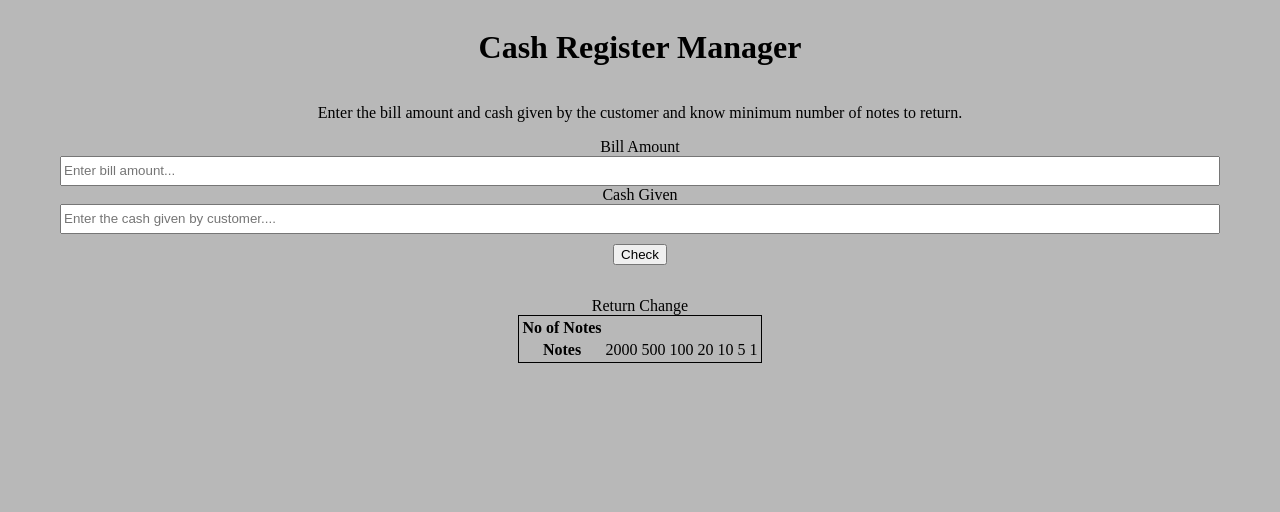
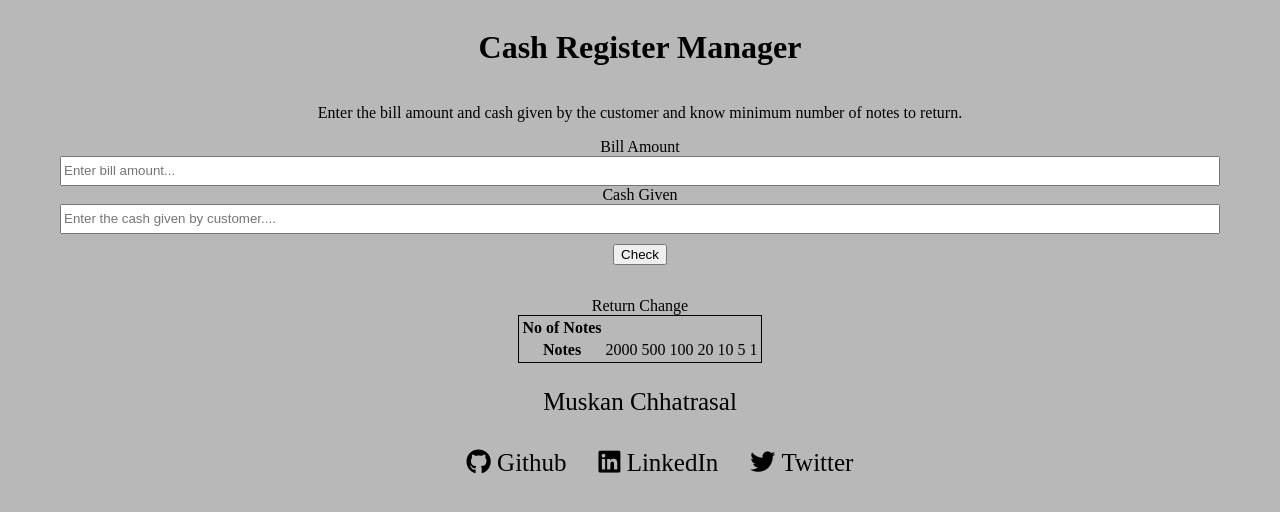
Before and after one commit to MuskanChhatrasal/Cash-Register, a plain HTML site: page index.html in a window 1280 px wide. Drawn offline with Linux system fonts and the light colour scheme.

Commit message:
link added

```diff
--- a/index.html
+++ b/index.html
@@ -5,6 +5,9 @@
     <meta http-equiv="X-UA-Compatible" content="IE=edge">
     <meta name="viewport" content="width=device-width, initial-scale=1.0">
     <link rel="stylesheet" href="style.css">
+    <link rel="stylesheet" href="https://cdnjs.cloudflare.com/ajax/libs/font-awesome/5.15.3/css/all.min.css"
+        integrity="sha512-iBBXm8fW90+nuLcSKlbmrPcLa0OT92xO1BIsZ+ywDWZCvqsWgccV3gFoRBv0z+8dLJgyAHIhR35VZc2oM/gI1w=="
+        crossorigin="anonymous" />
     <title>Cash Register</title>
 </head>
 <body>
@@ -39,6 +42,17 @@
             <td>1</td>
         </tr>
     </table>
+    <section class="footer">
+        <p>Muskan Chhatrasal</p>
+        <ul>
+            <li><a href="https://github.com/MuskanChhatrasal" alt="#"><i class="fab fa-github">&nbsp;Github</i></a></li>
+            <li><a href="https://www.linkedin.com/in/muskan-chhatrasal/" alt="#"><i
+                        class="fab fa-linkedin">&nbsp;LinkedIn</i></a>
+            </li>
+            <li><a href="https://twitter.com/MuskanChhatras1" alt="#"><i class="fab fa-twitter">&nbsp;Twitter</i></a>
+            </li>
+        </ul>
+    </section>
     <script src="index.js"></script>
 </body>
 </html>
--- a/style.css
+++ b/style.css
@@ -16,3 +16,28 @@ table {
 #check-btn {
   margin-top: 10px;
 }
+.footer {
+  background-color: transparent;
+}
+
+.footer p {
+  text-align: center;
+  font-size: 25px;
+}
+
+.footer ul {
+  display: flex;
+  align-items: center;
+  justify-content: center;
+}
+
+.footer ul li {
+  padding: 0.5rem 1rem;
+  list-style-type: none;
+  font-size: 25px;
+}
+
+.footer ul li a {
+  color: black;
+  text-decoration: none;
+}
```
